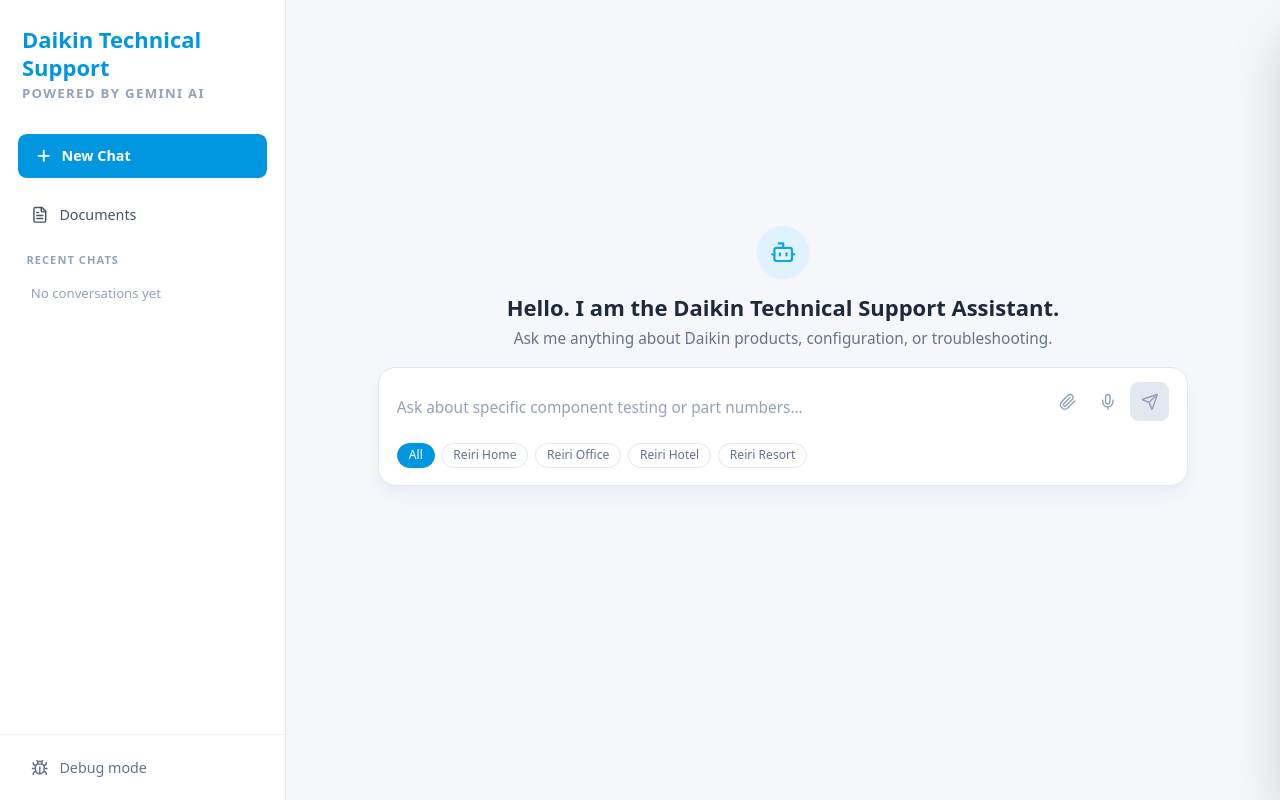
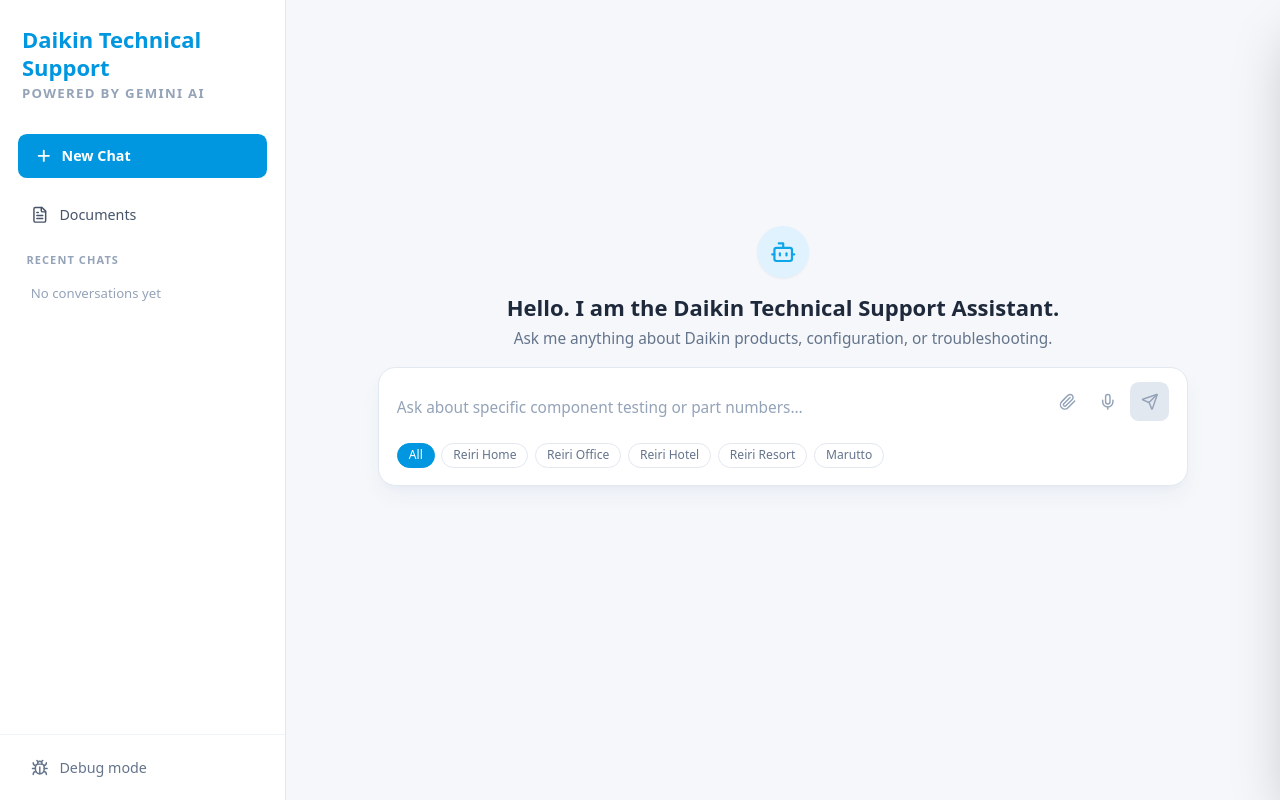
Before and after one commit to jengyang7/daikin-support-assistant, a Next.js app: page /chat in a window 1280 px wide. Built offline with nearby package versions, Linux system fonts and the light colour scheme.

Commit message:
Add new product type "marutto" and document types "specification" and "other" across various components

```diff
--- a/app/api/chat/route.ts
+++ b/app/api/chat/route.ts
@@ -26,7 +26,7 @@
     .max(20)
     .default([]),
   products: z
-    .array(z.enum(["reiri_home", "reiri_office", "reiri_hotel", "reiri_resort"]))
+    .array(z.enum(["reiri_home", "reiri_office", "reiri_hotel", "reiri_resort", "marutto"]))
     .default([]),
   images: z
     .array(z.object({ mimeType: z.string(), data: z.string() }))
--- a/app/api/ingest/route.ts
+++ b/app/api/ingest/route.ts
@@ -11,12 +11,15 @@
   "reiri_hotel",
   "reiri_resort",
   "reiri_all",
+  "marutto",
 ]);
 const VALID_DOC_TYPES = new Set<DocType>([
   "catalogue",
   "datasheet",
   "installation",
   "user_manual",
+  "specification",
+  "other",
 ]);
 
 /**
--- a/components/chat/chat-input.tsx
+++ b/components/chat/chat-input.tsx
@@ -5,7 +5,7 @@
 import { PRODUCT_LABELS, type Product } from "@/types";
 import { resizeImageFile, type AttachedImage } from "@/lib/images";
 
-const PRODUCTS: Product[] = ["reiri_home", "reiri_office", "reiri_hotel", "reiri_resort"];
+const PRODUCTS: Product[] = ["reiri_home", "reiri_office", "reiri_hotel", "reiri_resort", "marutto"];
 const MAX_IMAGES = 3;
 
 export function ChatInput({
--- a/components/chat/product-filter.tsx
+++ b/components/chat/product-filter.tsx
@@ -2,7 +2,7 @@
 import { cn } from "@/lib/utils";
 import { PRODUCT_LABELS, type Product } from "@/types";
 
-const ORDER: Product[] = ["reiri_home", "reiri_office", "reiri_hotel", "reiri_resort"];
+const ORDER: Product[] = ["reiri_home", "reiri_office", "reiri_hotel", "reiri_resort", "marutto"];
 
 export function ProductFilter({
   value,
--- a/components/documents/doc-type-theme.ts
+++ b/components/documents/doc-type-theme.ts
@@ -5,6 +5,8 @@
   datasheet: "text-blue-500 bg-blue-50",
   installation: "text-amber-500 bg-amber-50",
   user_manual: "text-emerald-500 bg-emerald-50",
+  specification: "text-cyan-500 bg-cyan-50",
+  other: "text-slate-500 bg-slate-100",
 };
 
 export const DOC_TYPE_BADGE_COLORS: Record<DocType, string> = {
@@ -12,6 +14,8 @@
   datasheet: "bg-blue-50 text-blue-600 border-blue-200",
   installation: "bg-amber-50 text-amber-600 border-amber-200",
   user_manual: "bg-emerald-50 text-emerald-600 border-emerald-200",
+  specification: "bg-cyan-50 text-cyan-600 border-cyan-200",
+  other: "bg-slate-100 text-slate-600 border-slate-200",
 };
 
 export const DOC_TYPE_FILTER_STYLES: Record<
@@ -34,4 +38,12 @@
     active: "bg-emerald-50 text-emerald-700 shadow-sm ring-1 ring-emerald-200",
     inactive: "text-emerald-600 hover:bg-emerald-50 hover:text-emerald-700",
   },
+  specification: {
+    active: "bg-cyan-50 text-cyan-700 shadow-sm ring-1 ring-cyan-200",
+    inactive: "text-cyan-600 hover:bg-cyan-50 hover:text-cyan-700",
+  },
+  other: {
+    active: "bg-slate-100 text-slate-700 shadow-sm ring-1 ring-slate-300",
+    inactive: "text-slate-500 hover:bg-slate-100 hover:text-slate-700",
+  },
 };
--- a/components/documents/document-card.tsx
+++ b/components/documents/document-card.tsx
@@ -1,5 +1,5 @@
 "use client";
-import { FileText, Wrench, BookOpen, LayoutGrid, Trash2, ExternalLink, Star } from "lucide-react";
+import { FileText, Wrench, BookOpen, LayoutGrid, Trash2, ExternalLink, Star, ClipboardList, FolderOpen } from "lucide-react";
 import { cn, formatBytes } from "@/lib/utils";
 import {
   DOC_TYPE_LABELS,
@@ -19,6 +19,8 @@
   datasheet: FileText,
   installation: Wrench,
   user_manual: BookOpen,
+  specification: ClipboardList,
+  other: FolderOpen,
 };
 
 export function DocumentCard({
--- a/components/documents/document-library.tsx
+++ b/components/documents/document-library.tsx
@@ -19,6 +19,7 @@
   "reiri_home",
   "reiri_hotel",
   "reiri_resort",
+  "marutto",
 ];
 
 const DOC_TYPE_OPTIONS: ("all" | DocType)[] = [
@@ -27,6 +28,8 @@
   "datasheet",
   "installation",
   "user_manual",
+  "specification",
+  "other",
 ];
 
 const DOC_TYPE_ORDER: Record<string, number> = {
@@ -34,6 +37,8 @@
   datasheet: 1,
   installation: 2,
   user_manual: 3,
+  specification: 4,
+  other: 5,
 };
 
 const FAVS_KEY = "daikin_favourite_doc_ids";
--- a/components/documents/upload-dialog.tsx
+++ b/components/documents/upload-dialog.tsx
@@ -16,6 +16,7 @@
   "reiri_office",
   "reiri_hotel",
   "reiri_resort",
+  "marutto",
 ];
 const DOC_TYPE_OPTIONS: (DocType | "")[] = [
   "",
@@ -23,6 +24,8 @@
   "datasheet",
   "installation",
   "user_manual",
+  "specification",
+  "other",
 ];
 
 function detectProduct(filename: string): Product | "" {
@@ -38,6 +41,7 @@
   if (f.includes("reiri home")) return "reiri_home";
   // generic reiri docs (e.g. "adaptor for reiri", "adapter box") apply to all products
   if (f.includes("reiri") || f.includes("adapter") || f.includes("adaptor")) return "reiri_all";
+  if (f.includes("marutto")) return "marutto";
   return "";
 }
 
@@ -47,6 +51,8 @@
   if (f.includes("datasheet") || f.includes("data_sheet") || f.includes("data sheet")) return "datasheet";
   if (f.includes("installation") || f.includes("install manual")) return "installation";
   if (f.includes("user_manual") || f.includes("user manual") || f.includes("usermanual")) return "user_manual";
+  if (f.includes("instruction manual") || f.includes("operation manual") || f.includes("test operation")) return "user_manual";
+  if (f.includes("specification") || f.includes("conformance") || f.includes("protocol")) return "specification";
   return "";
 }
 
--- a/lib/rag/chunk.ts
+++ b/lib/rag/chunk.ts
@@ -26,6 +26,7 @@
   reiri_hotel: "Reiri Hotel",
   reiri_resort: "Reiri Resort",
   reiri_all: "All Reiri Products",
+  marutto: "Marutto",
 };
 
 const DOC_TYPE_LABELS: Record<DocType, string> = {
@@ -33,6 +34,8 @@
   datasheet: "Datasheet",
   installation: "Installation Manual",
   user_manual: "User Manual",
+  specification: "Specification",
+  other: "Other",
 };
 
 /**
--- a/types/index.ts
+++ b/types/index.ts
@@ -1,8 +1,8 @@
 // Shared types used by both server and client.
 
-export type Product = "reiri_home" | "reiri_office" | "reiri_hotel" | "reiri_resort" | "reiri_all";
+export type Product = "reiri_home" | "reiri_office" | "reiri_hotel" | "reiri_resort" | "reiri_all" | "marutto";
 
-export type DocType = "catalogue" | "datasheet" | "installation" | "user_manual";
+export type DocType = "catalogue" | "datasheet" | "installation" | "user_manual" | "specification" | "other";
 
 export interface DocumentRow {
   id: string;
@@ -74,6 +74,7 @@
   reiri_hotel: "Reiri Hotel",
   reiri_resort: "Reiri Resort",
   reiri_all: "All Reiri Products",
+  marutto: "Marutto",
 };
 
 export const DOC_TYPE_LABELS: Record<DocType, string> = {
@@ -81,4 +82,6 @@
   datasheet: "Datasheet",
   installation: "Installation",
   user_manual: "User Manual",
+  specification: "Specification",
+  other: "Other",
 };
```
